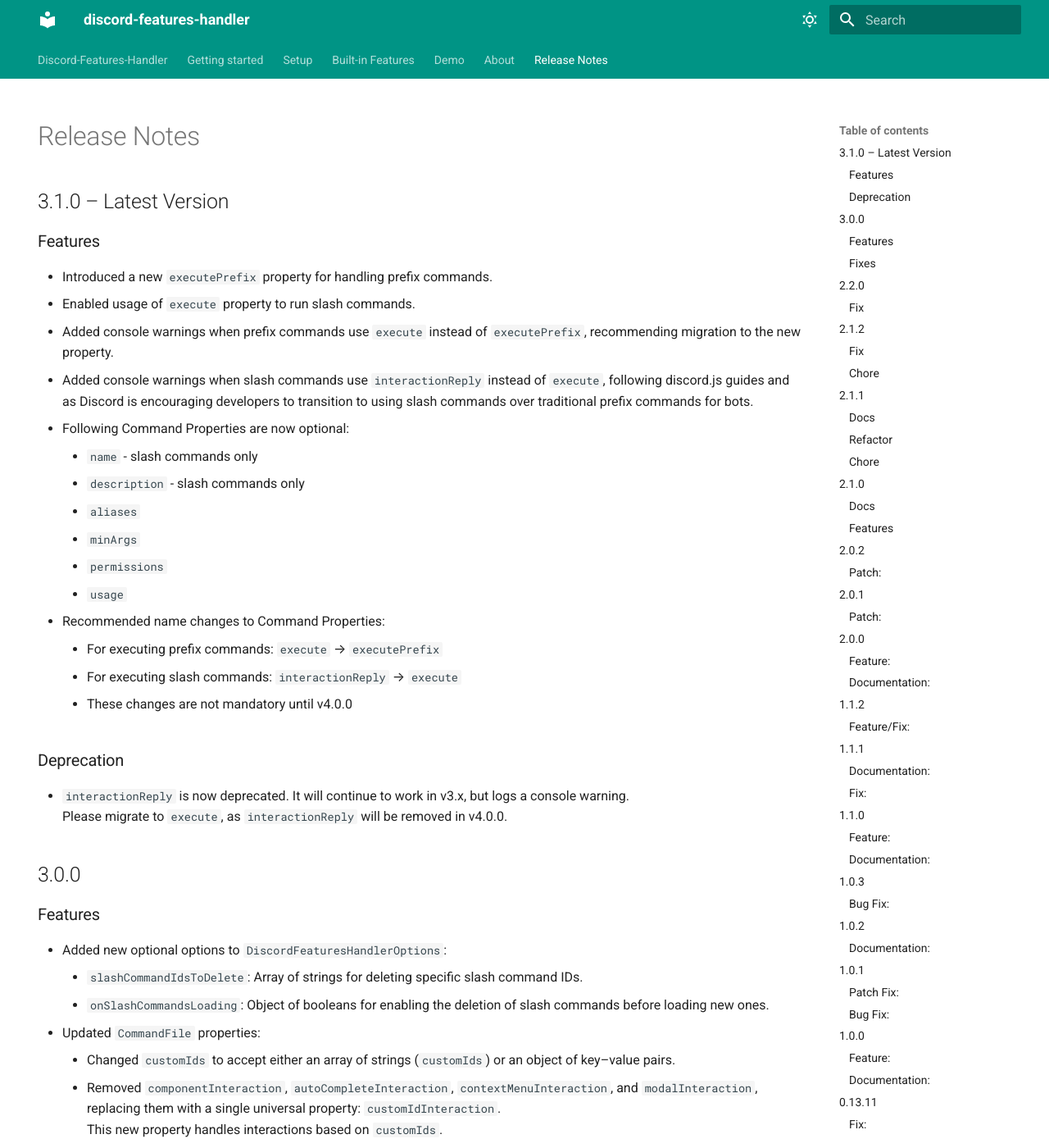
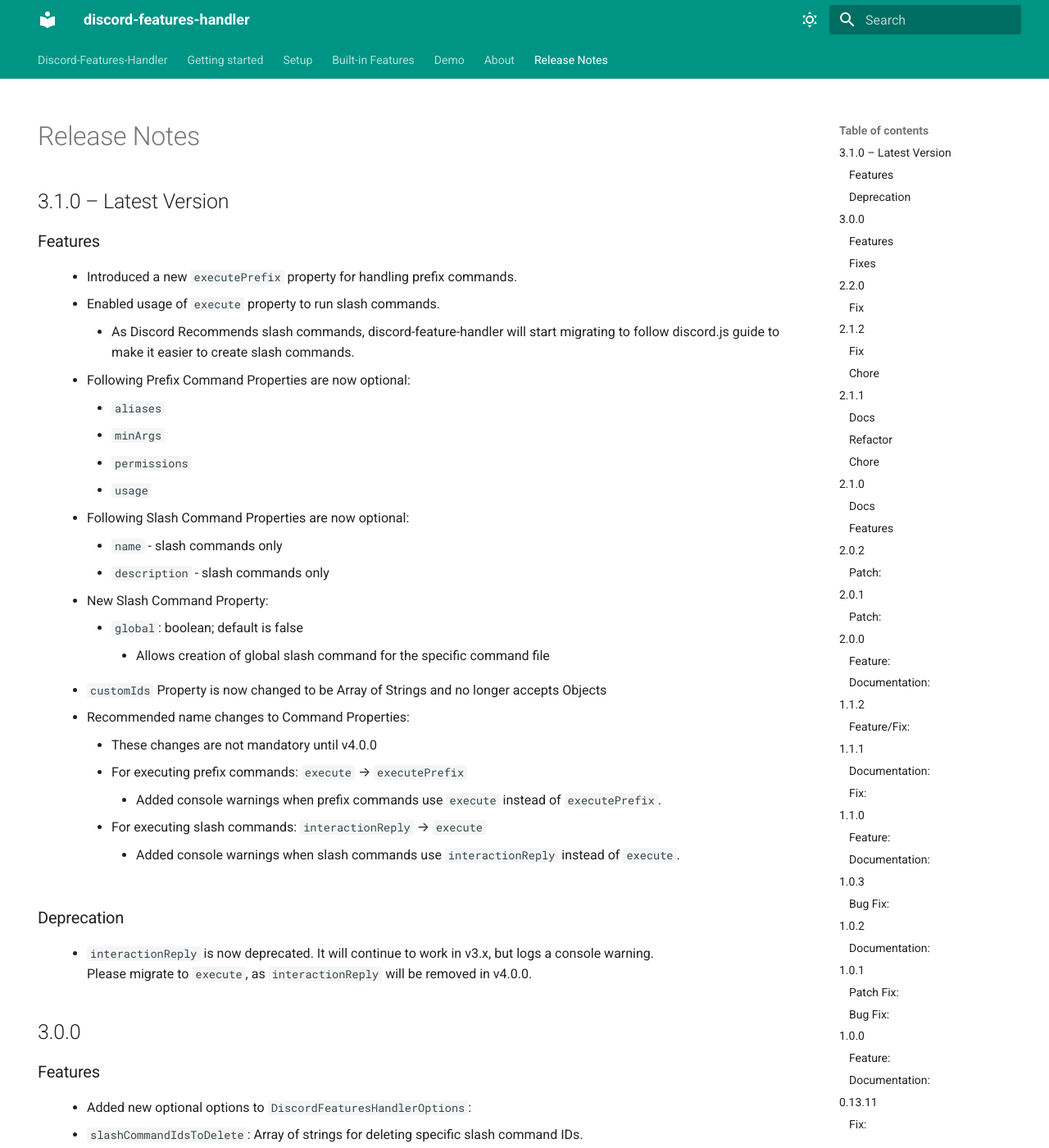
Before and after one commit to bng94/discord-features-handler, an MkDocs documentation site: the page built from docs/release-notes.md, in a window 1280 px wide and 1400 px high. Shown: the whole window at 82% size. Built offline with MkDocs 1.6.1 and Material for MkDocs 9.7.7, drawn with Linux system fonts in a browser that asks for light colours.

Commit message:
change customIds to array<string> and add global property

```diff
--- a/docs/release-notes.md
+++ b/docs/release-notes.md
@@ -13,30 +13,35 @@ hide:
 ## 3.1.0 – Latest Version
 
 ### Features
-- Introduced a new `executePrefix` property for handling prefix commands.
+: - Introduced a new `executePrefix` property for handling prefix commands.
 - Enabled usage of `execute` property to run slash commands.
-- Added console warnings when prefix commands use `execute` instead of `executePrefix`, recommending migration to the new property.
-- Added console warnings when slash commands use `interactionReply` instead of `execute`, following discord.js guides and as Discord is encouraging developers to transition to using slash commands over traditional prefix commands for bots.
-- Following Command Properties are now optional:
-    - `name` - slash commands only
-    - `description` - slash commands only
-    - `aliases`
-    - `minArgs`
-    - `permissions`
-    - `usage`
-
+    * As Discord Recommends slash commands, discord-feature-handler will start migrating to follow discord.js guide to make it easier to create slash commands.
+- Following Prefix Command Properties are now optional:
+    * `aliases`
+    * `minArgs`
+    * `permissions`
+    * `usage`
+- Following Slash Command Properties are now optional:
+    * `name` - slash commands only
+    * `description` - slash commands only
+- New Slash Command Property:
+    *  `global`: boolean; default is false
+        + Allows creation of global slash command for the specific command file
+- `customIds` Property is now changed to be Array of Strings and no longer accepts Objects
 - Recommended name changes to Command Properties:
+    - These changes are not mandatory until v4.0.0
     - For executing prefix commands: `execute` → `executePrefix`
+        - Added console warnings when prefix commands use `execute` instead of `executePrefix`.
     - For executing slash commands: `interactionReply` → `execute`
-    - These changes are not mandatory until v4.0.0
+        - Added console warnings when slash commands use `interactionReply` instead of `execute`.
 ### Deprecation
-- `interactionReply` is now deprecated. It will continue to work in v3.x, but logs a console warning.
+: - `interactionReply` is now deprecated. It will continue to work in v3.x, but logs a console warning.
   Please migrate to `execute`, as `interactionReply` will be removed in v4.0.0.
 
 ## 3.0.0
 
 ### Features
-- Added new optional options to `DiscordFeaturesHandlerOptions`:
+: - Added new optional options to `DiscordFeaturesHandlerOptions`:
     - `slashCommandIdsToDelete`: Array of strings for deleting specific slash command IDs.
     - `onSlashCommandsLoading`: Object of booleans for enabling the deletion of slash commands before loading new ones.
 - Updated `CommandFile` properties:
--- a/mkdocs.yml
+++ b/mkdocs.yml
@@ -90,6 +90,7 @@ markdown_extensions:
   - pymdownx.snippets
   - footnotes
   - attr_list
+  - def_list
   - md_in_html
   - pymdownx.superfences
   - pymdownx.tabbed:
```
Also changed, not shown: docs/builtIn/interactionCreate-event.md (+0 -4 lines), docs/setup/commands-file.md (+1 -1 lines), docs/setup/other-interaction.md (+1 -13 lines), docs/setup/slash-commands-file.md (+5 -0 lines), 5 other files.
